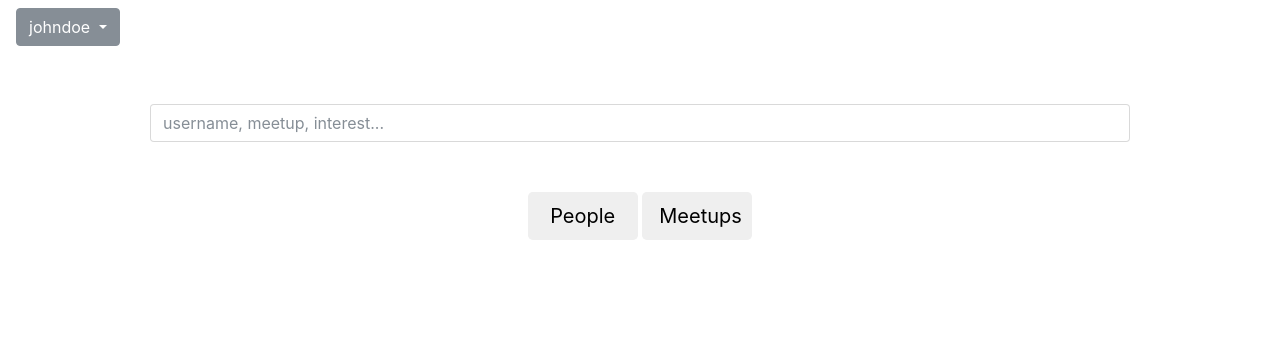
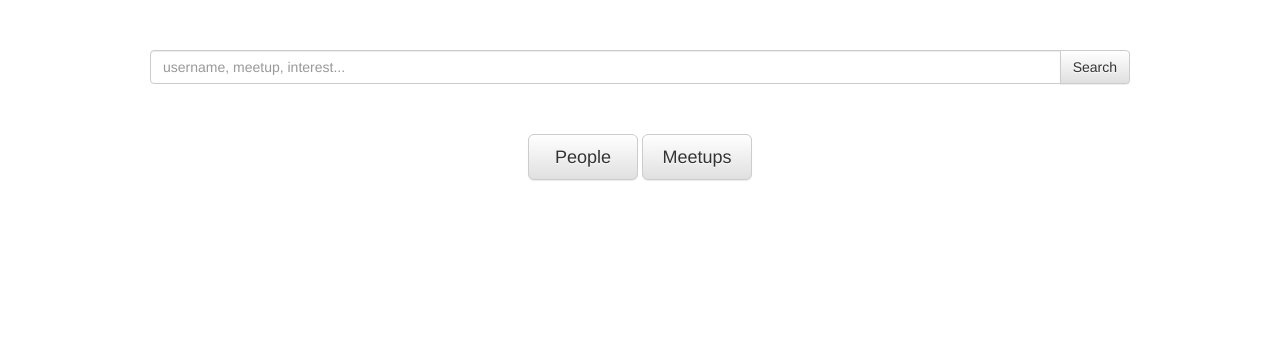
Before and after one commit to cbaudouinjr/FindTheLighthouse, a Django app: page / in a window 1280 px wide. Shown: the top 339 px of the page. Run offline with Django 3.2, Linux system fonts and the light colour scheme; some libraries are stand-ins or nearby versions.

Commit message:
Converted Bootstrap to older version

```diff
--- a/templates/index.html
+++ b/templates/index.html
@@ -1,56 +1,43 @@
 <!DOCTYPE html>
 <html lang="en" xmlns="http://www.w3.org/1999/html">
 <head>
-    <link rel="stylesheet" href="https://maxcdn.bootstrapcdn.com/bootstrap/4.0.0-beta/css/bootstrap.min.css" integrity="sha384-/Y6pD6FV/Vv2HJnA6t+vslU6fwYXjCFtcEpHbNJ0lyAFsXTsjBbfaDjzALeQsN6M" crossorigin="anonymous">
+<link rel="stylesheet" href="https://maxcdn.bootstrapcdn.com/bootstrap/3.3.7/css/bootstrap.min.css" integrity="sha384-BVYiiSIFeK1dGmJRAkycuHAHRg32OmUcww7on3RYdg4Va+PmSTsz/K68vbdEjh4u" crossorigin="anonymous">
+<link rel="stylesheet" href="https://maxcdn.bootstrapcdn.com/bootstrap/3.3.7/css/bootstrap-theme.min.css" integrity="sha384-rHyoN1iRsVXV4nD0JutlnGaslCJuC7uwjduW9SVrLvRYooPp2bWYgmgJQIXwl/Sp" crossorigin="anonymous">
     <meta charset="UTF-8">
     <title>Find the Lighthouse</title>
     <style>
-        .container-search-bar{
+        .container-center-panel{
             padding-left: 150px;
             padding-right: 150px;
             padding-top: 50px;
-            padding-bottom: 100px;
         }
-        .container-title-buttons{
+        .container-panel-buttons{
             alignment: center;
             padding-top: 50px;
         }
         .title-button{
             width: 110px;
         }
-        .container-panel{
-            padding-top: 50px;
+        .card-formatting{
+            padding-left: 50px;
+            padding-right: 50px;
         }
     </style>
 </head>
 <body>
-<nav class="navbar navbar-light bg-white">
-    <div class="btn-group">
-        <button type="button" class="btn btn-secondary dropdown-toggle" data-toggle="dropdown" aria-haspopup="true" aria-expanded="false" >
-            johndoe
-        </button>
-        <div class="dropdown-menu dropdown-menu-right">
-            <button class="dropdown-item" type="button">Preferences</button>
-            <button class="dropdown-item" type="button">Sign Out</button>
-        </div>
+<div class="container-center-panel">
+    <div class="input-group">
+        <input type="text" class="form-control" placeholder="username, meetup, interest..." aria-describedby="basic-addon2">
+        <span class="input-group-btn">
+            <button class="btn btn-default" type="button">Search</button>
+        </span>
     </div>
-</nav>
-<div class="container-search-bar">
-    <div class="input-group">
-        <input type="text" class="form-control" placeholder="username, meetup, interest..." aria-label="username, meetup, interest..." aria-describedby="basic-addon2">
+    <div class="container-panel-buttons text-center">
+        <button type="button" class="btn btn-default btn-lg title-button">People</button>
+        <button type="button" class="btn btn-default btn-lg title-button">Meetups</button>
     </div>
-    <div class="container-title-buttons text-center">
-        <button type="button" class="btn btn-default btn-lg title-button">
-            <span class="glyphicon glyphicon-star" aria-hidden="true"></span> People
-        </button>
-        <button type="button" class="btn btn-default btn-lg title-button">
-            <span class="glyphicon glyphicon-star" aria-hidden="true"></span> Meetups
-        </button>
-    </div>
+
 </div>
-
-<script src="https://code.jquery.com/jquery-3.2.1.slim.min.js" integrity="sha384-KJ3o2DKtIkvYIK3UENzmM7KCkRr/rE9/Qpg6aAZGJwFDMVNA/GpGFF93hXpG5KkN" crossorigin="anonymous"></script>
-<script src="https://cdnjs.cloudflare.com/ajax/libs/popper.js/1.11.0/umd/popper.min.js" integrity="sha384-b/U6ypiBEHpOf/4+1nzFpr53nxSS+GLCkfwBdFNTxtclqqenISfwAzpKaMNFNmj4" crossorigin="anonymous"></script>
-<script src="https://maxcdn.bootstrapcdn.com/bootstrap/4.0.0-beta/js/bootstrap.min.js" integrity="sha384-h0AbiXch4ZDo7tp9hKZ4TsHbi047NrKGLO3SEJAg45jXxnGIfYzk4Si90RDIqNm1" crossorigin="anonymous"></script>
+<script src="https://maxcdn.bootstrapcdn.com/bootstrap/3.3.7/js/bootstrap.min.js" integrity="sha384-Tc5IQib027qvyjSMfHjOMaLkfuWVxZxUPnCJA7l2mCWNIpG9mGCD8wGNIcPD7Txa" crossorigin="anonymous"></script>
 </body>
 </html>
```
